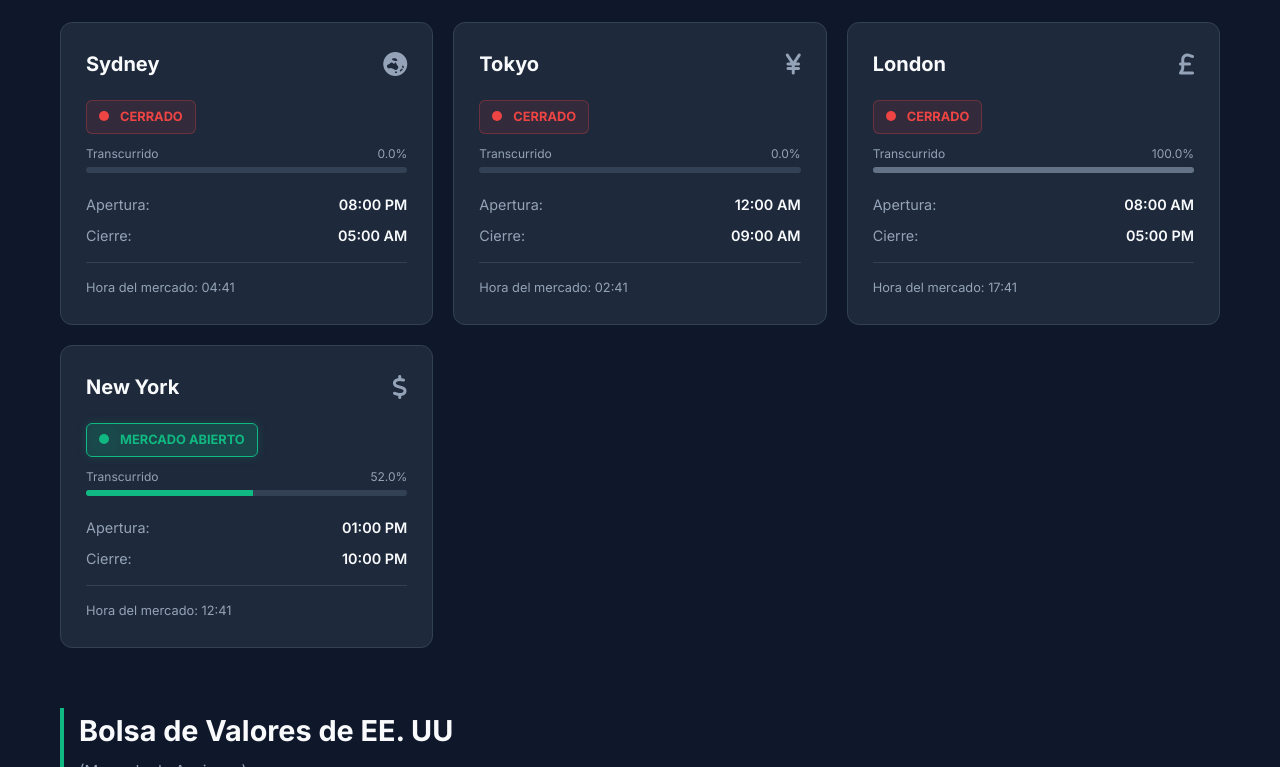
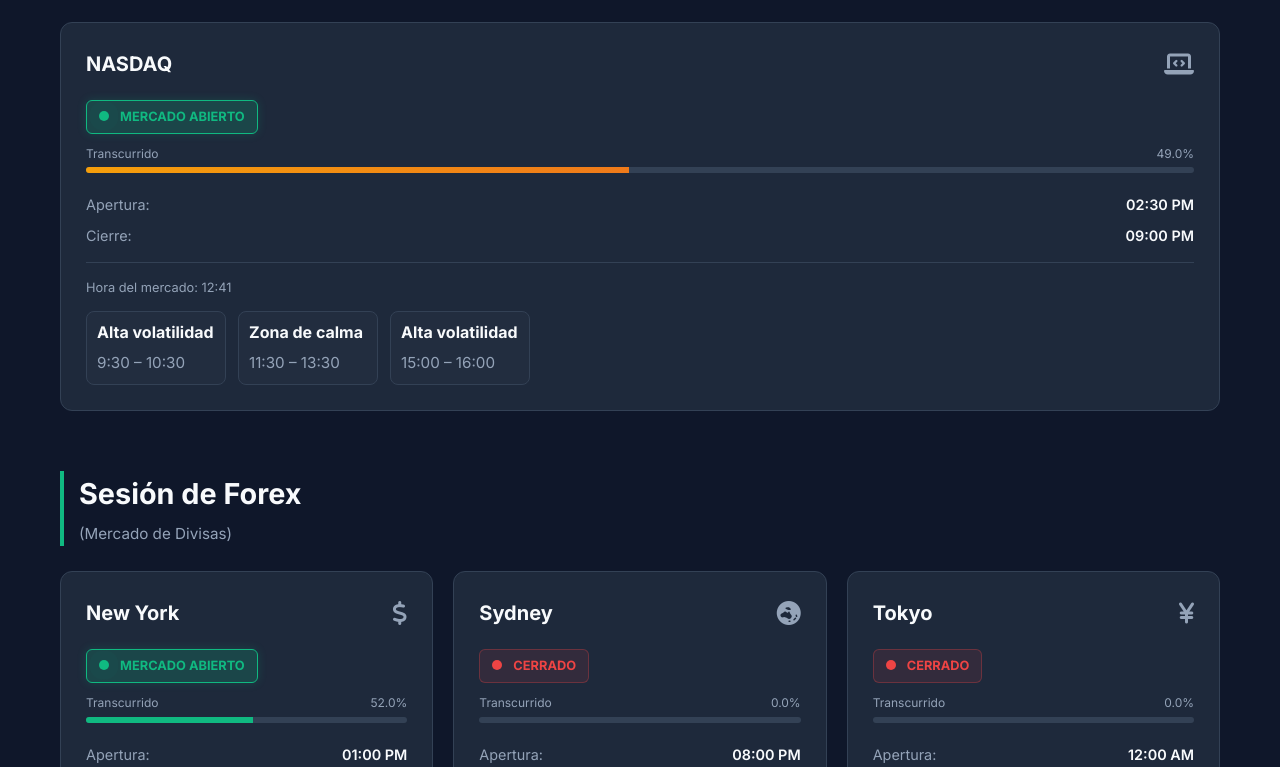
Before and after one commit to comglorerate/sesion, a plain HTML site: page index.html in a window 1280 px wide. Shown: the part 294-1061 px from the top of the page. Drawn offline with Linux system fonts and the light colour scheme.

Commit message:
Agregar estilos y lógica para resaltar intervalos de NASDAQ y mostrar información de volatilidad

```diff
--- a/index.html
+++ b/index.html
@@ -177,6 +177,23 @@
         .fill-active { background-color: var(--accent-green); }
         .fill-ended { background-color: var(--text-muted); opacity: 0.5; }
 
+        /* NASDAQ highlight states (applied only during intervals) */
+        :root {
+            --accent-green-intense: #047857; /* more intense green */
+            --accent-yellow: #f59e0b;
+            --accent-orange: #ef7a1a;
+        }
+
+        .highlight-morning { background-color: var(--accent-green) !important; }
+        .highlight-midday { background: linear-gradient(90deg, var(--accent-yellow), var(--accent-orange)) !important; }
+        .highlight-afternoon { background-color: var(--accent-green-intense) !important; }
+
+        /* NASDAQ info block styles */
+        .nasdaq-info { margin-top: 12px; display: flex; gap: 12px; flex-wrap: wrap; }
+        .nasdaq-info .info-block { background: rgba(255,255,255,0.02); border: 1px solid var(--border-color); padding: 8px 10px; border-radius: 8px; min-width: 140px; }
+        .nasdaq-info .info-title { font-weight: 700; color: var(--text-main); margin-bottom: 6px; }
+        .nasdaq-info .info-time { color: var(--text-muted); font-size: 0.95rem; }
+
         /* --- Time Details --- */
         .time-row {
             display: flex;
@@ -243,6 +260,15 @@
 
     <div class="container">
 
+        <!-- STOCKS -->
+        <section>
+            <div class="section-header">
+                <h2>Bolsa de Valores de EE. UU</h2>
+                <p>(Mercado de Acciones)</p>
+            </div>
+            <div class="market-grid" id="stocks-grid"></div>
+        </section>
+
         <!-- FOREX -->
         <section>
             <div class="section-header">
@@ -250,15 +276,6 @@
                 <p>(Mercado de Divisas)</p>
             </div>
             <div class="market-grid" id="forex-grid"></div>
-        </section>
-
-        <!-- STOCKS -->
-        <section>
-            <div class="section-header">
-                <h2>Bolsa de Valores de EE. UU</h2>
-                <p>(Mercado de Acciones)</p>
-            </div>
-            <div class="market-grid" id="stocks-grid"></div>
         </section>
 
     </div>
@@ -338,6 +355,7 @@
             let dotClass = 'dot-closed';
             let progress = 0;
             let barClass = 'fill-ended'; // default grey
+            let highlightClass = '';
 
             // Weekend Check (Simplified)
             if (nowZone.dayOfWeek === 6 || (nowZone.dayOfWeek === 0 && currentMins < openMins && mkt.id !== 'sydney')) {
@@ -386,8 +404,28 @@
                     barClass = 'fill-ended'; // Grey
                 }
             }
+            // NASDAQ-specific highlight intervals (market local time)
+            if (mkt.id === 'nasdaq') {
+                // minutes since midnight
+                const morningStart = 9 * 60 + 30; // 9:30
+                const morningEnd = 10 * 60 + 30; // 10:30
+                const middayStart = 11 * 60 + 30; // 11:30
+                const middayEnd = 13 * 60 + 30; // 13:30
+                const afternoonStart = 15 * 60 + 0; // 15:00
+                const afternoonEnd = 16 * 60 + 0; // 16:00
 
-            return { status, label, colorClass, dotClass, progress: progress.toFixed(1), barClass };
+                if (currentMins >= morningStart && currentMins < morningEnd) {
+                    highlightClass = 'highlight-morning';
+                } else if (currentMins >= middayStart && currentMins < middayEnd) {
+                    highlightClass = 'highlight-midday';
+                } else if (currentMins >= afternoonStart && currentMins < afternoonEnd) {
+                    highlightClass = 'highlight-afternoon';
+                } else {
+                    highlightClass = '';
+                }
+            }
+
+            return { status, label, colorClass, dotClass, progress: progress.toFixed(1), barClass, highlightClass };
         }
 
         function createCard(mkt) {
@@ -415,7 +453,7 @@
                             <span>${data.progress}%</span>
                         </div>
                         <div class="progress-track">
-                            <div class="progress-fill ${data.barClass}" style="width: ${data.progress}%"></div>
+                            <div class="progress-fill ${data.barClass} ${data.highlightClass || ''}" style="width: ${data.progress}%"></div>
                         </div>
                     </div>
 
@@ -430,6 +468,22 @@
                     <div class="sub-time">
                         Hora del mercado: ${mktTimeStr}
                     </div>
+                    ${mkt.id === 'nasdaq' ? `
+                    <div class="nasdaq-info">
+                        <div class="info-block">
+                            <div class="info-title">Alta volatilidad</div>
+                            <div class="info-time">9:30 – 10:30</div>
+                        </div>
+                        <div class="info-block">
+                            <div class="info-title">Zona de calma</div>
+                            <div class="info-time">11:30 – 13:30</div>
+                        </div>
+                        <div class="info-block">
+                            <div class="info-title">Alta volatilidad</div>
+                            <div class="info-time">15:00 – 16:00</div>
+                        </div>
+                    </div>
+                    ` : ''}
                 </div>
             `;
         }
@@ -438,8 +492,17 @@
             const forexContainer = document.getElementById('forex-grid');
             const stocksContainer = document.getElementById('stocks-grid');
 
+            // Mostrar primero los mercados Forex que están abiertos
+            const forexSorted = [...forexMarkets].sort((a, b) => {
+                const da = getMarketData(a);
+                const db = getMarketData(b);
+                if (da.status === 'open' && db.status !== 'open') return -1;
+                if (db.status === 'open' && da.status !== 'open') return 1;
+                return 0; // mantener orden relativo si ambos abiertos o cerrados
+            });
+
             let forexHTML = '';
-            forexMarkets.forEach(m => forexHTML += createCard(m));
+            forexSorted.forEach(m => forexHTML += createCard(m));
             forexContainer.innerHTML = forexHTML;
 
             let stocksHTML = '';
```
